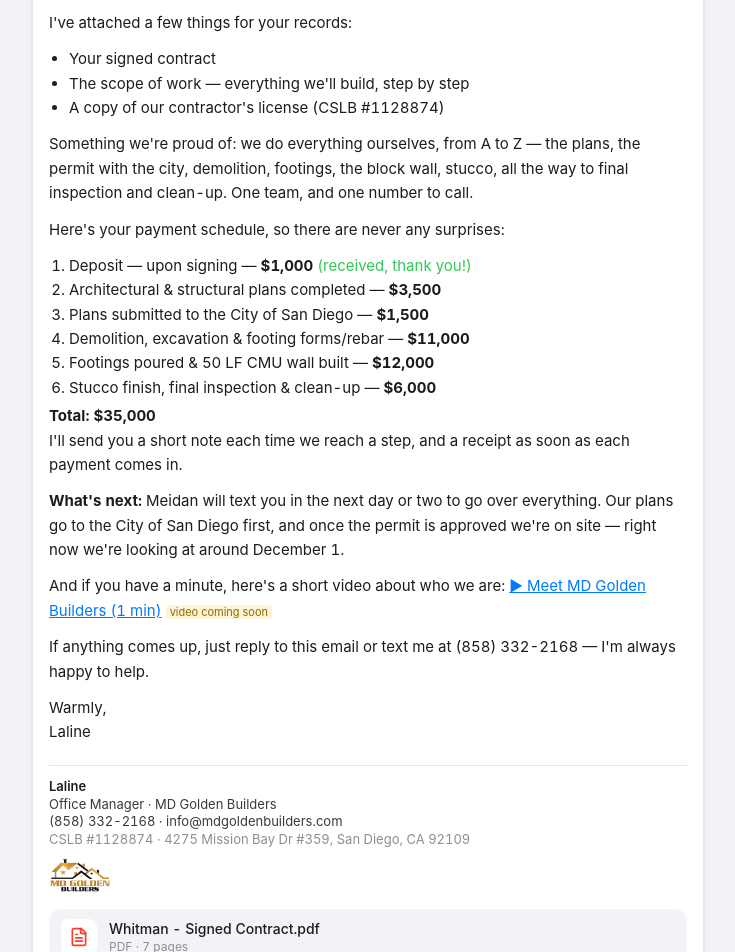
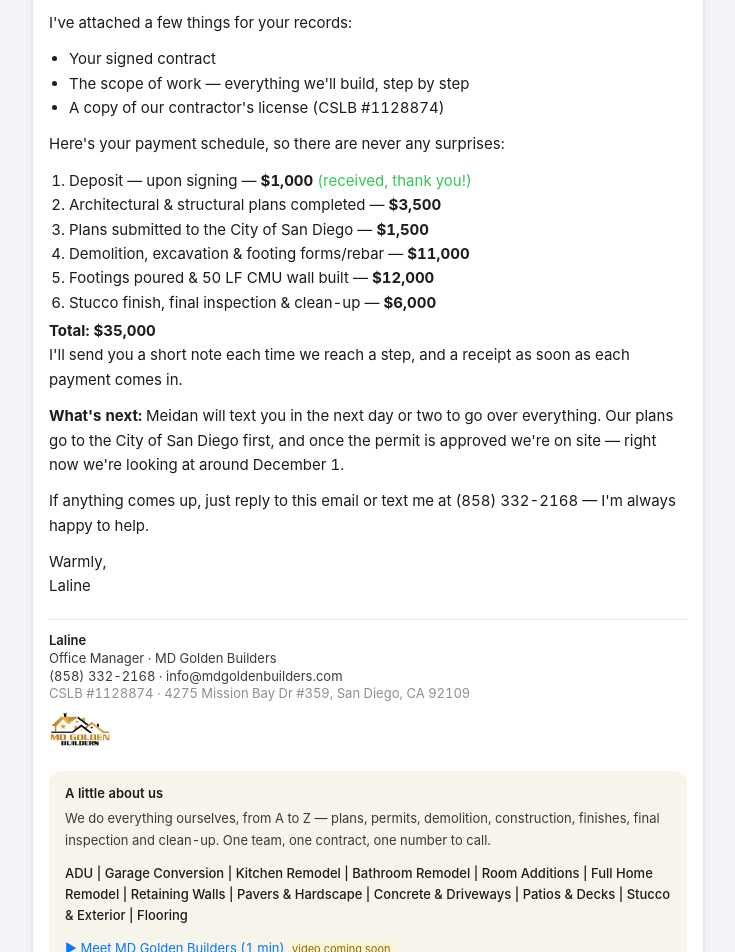
Before and after one commit to Meidan3242/md-golden-builders-backup, a Next.js app: page /p/welcome/1 in a window 1280 px wide. Shown: the part 280-1232 px from the top of the page, without its empty margins (272-1007 px from the left). Built offline with nearby package versions, Linux system fonts and the light colour scheme.

Commit message:
Welcome email: project info first, 'about us' with trades at the bottom
Co-Authored-By: Claude Opus 5.5 <noreply@anthropic.com>
Claude-Session: https://claude.ai/code/session_01FWP9vEZ3MdPGUBuhGCAjT9

```diff
--- a/src/app/p/welcome/[id]/page.tsx
+++ b/src/app/p/welcome/[id]/page.tsx
@@ -1,6 +1,8 @@
 import { MailFrame, Signature } from "@/components/mail-frame";
 import { DEMO_CONTRACT as K } from "@/lib/demo-docs";
 import { money } from "@/lib/format";
+
+const TRADES = ["ADU", "Garage Conversion", "Kitchen Remodel", "Bathroom Remodel", "Room Additions", "Full Home Remodel", "Retaining Walls", "Pavers & Hardscape", "Concrete & Driveways", "Patios & Decks", "Stucco & Exterior", "Flooring"];
 
 export const metadata = { title: "Welcome email" };
 
@@ -31,10 +33,6 @@ export default function WelcomeEmail() {
           <li>The scope of work — everything we&apos;ll build, step by step</li>
           <li>A copy of our contractor&apos;s license (CSLB #1128874)</li>
         </ul>
-        <p>
-          Something we&apos;re proud of: we do everything ourselves, from A to Z — the plans, the permit with the city, demolition,
-          footings, the block wall, stucco, all the way to final inspection and clean-up. One team, and one number to call.
-        </p>
         <p>Here&apos;s your payment schedule, so there are never any surprises:</p>
         <ol className="mb-1 list-decimal pl-5">
           {K.schedule.map((m, i) => (
@@ -53,11 +51,6 @@ export default function WelcomeEmail() {
           <b>What&apos;s next:</b> Meidan will text you in the next day or two to go over everything. Our plans go to the City of San
           Diego first, and once the permit is approved we&apos;re on site — right now we&apos;re looking at around December 1.
         </p>
-        <p>
-          And if you have a minute, here&apos;s a short video about who we are:{" "}
-          <span className="text-[#007aff] underline">▶ Meet MD Golden Builders (1 min)</span>{" "}
-          <span className="rounded bg-[#fff4d6] px-1 text-[11px] text-[#8a6d00]">video coming soon</span>
-        </p>
         <p>If anything comes up, just reply to this email or text me at (858) 332-2168 — I&apos;m always happy to help.</p>
         <p className="mb-0">
           Warmly,
@@ -65,6 +58,19 @@ export default function WelcomeEmail() {
           Laline
         </p>
         <Signature />
+
+        <div className="mt-6 rounded-xl bg-[#f7f4ec] px-4 py-3 text-[13px] leading-relaxed text-[#3a3a3c]">
+          <div className="mb-1 font-semibold text-[#1c1c1e]">A little about us</div>
+          <p className="mb-2">
+            We do everything ourselves, from A to Z — plans, permits, demolition, construction, finishes, final inspection and clean-up.
+            One team, one contract, one number to call.
+          </p>
+          <p className="mb-2 font-medium text-[#1c1c1e]">{TRADES.join(" | ")}</p>
+          <p className="mb-0">
+            <span className="text-[#007aff] underline">▶ Meet MD Golden Builders (1 min)</span>{" "}
+            <span className="rounded bg-[#fff4d6] px-1 text-[11px] text-[#8a6d00]">video coming soon</span>
+          </p>
+        </div>
       </MailFrame>
     </div>
   );
```
Also changed, not shown: 2 other files (tests, documents, lock files or other folders).
